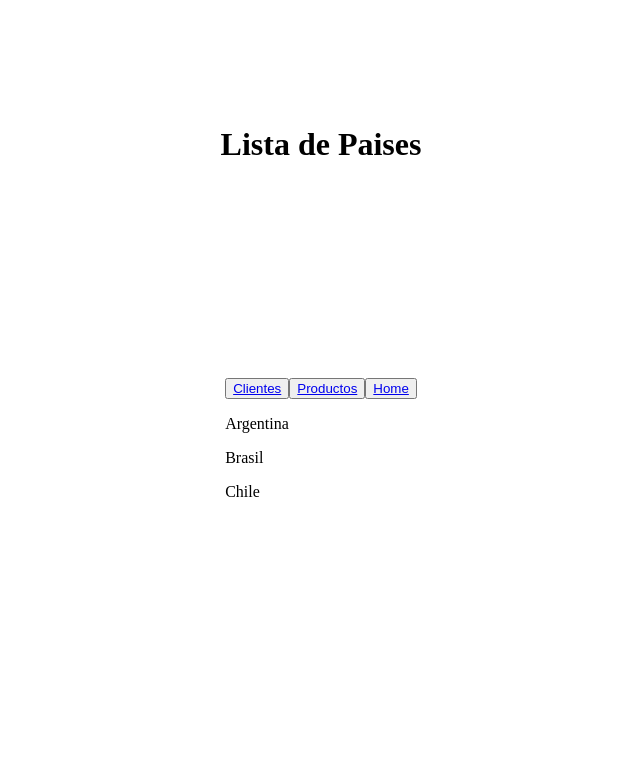
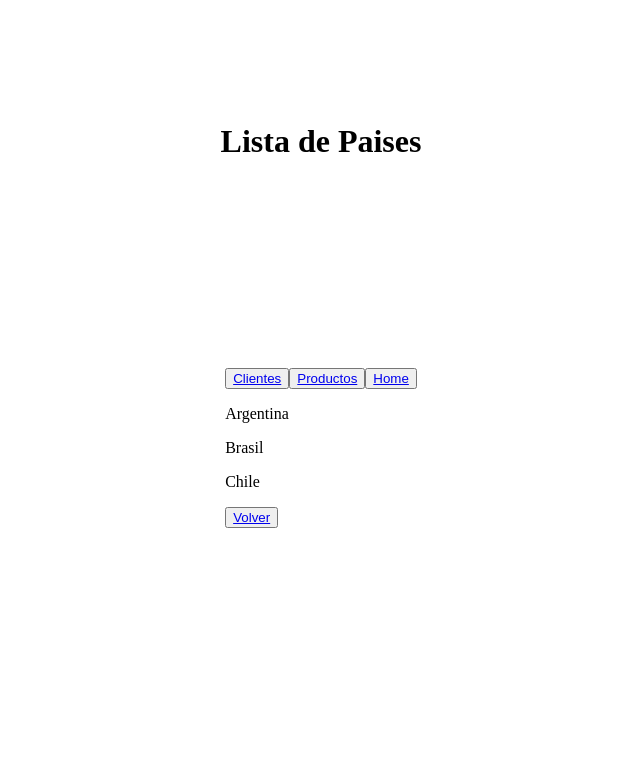
Before and after one commit to maxopower1978/maximilianobrandi, a Django app: page /clientes/pais/list in a window 1280 px wide. Shown: the top 765 px of the page, without its empty margins (319-959 px from the left). Run offline with Django 5.2, Linux system fonts and the light colour scheme; data comes from the database, SQL or seed files in the repository.

Commit message:
leaf: salvado pais_list

```diff
--- a/estudioabogacia/clientes/templates/clientes/pais_list.html
+++ b/estudioabogacia/clientes/templates/clientes/pais_list.html
@@ -10,5 +10,6 @@
     {% for pais in paises %}
     <p>{{pais}}</p>
     {% endfor %}
+    <button><a href="{% url 'clientes:index' %}">Volver</a></button>
 </div>
 {% endblock main %}
```
